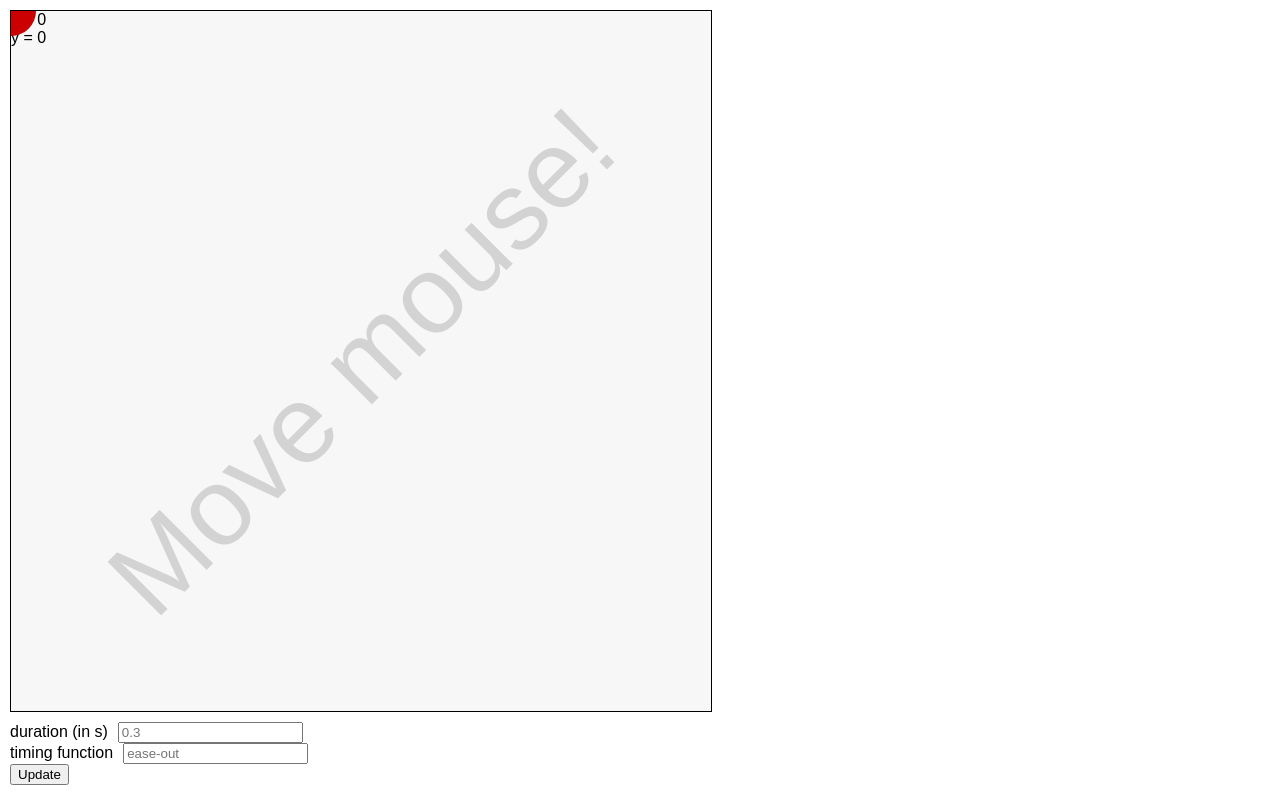
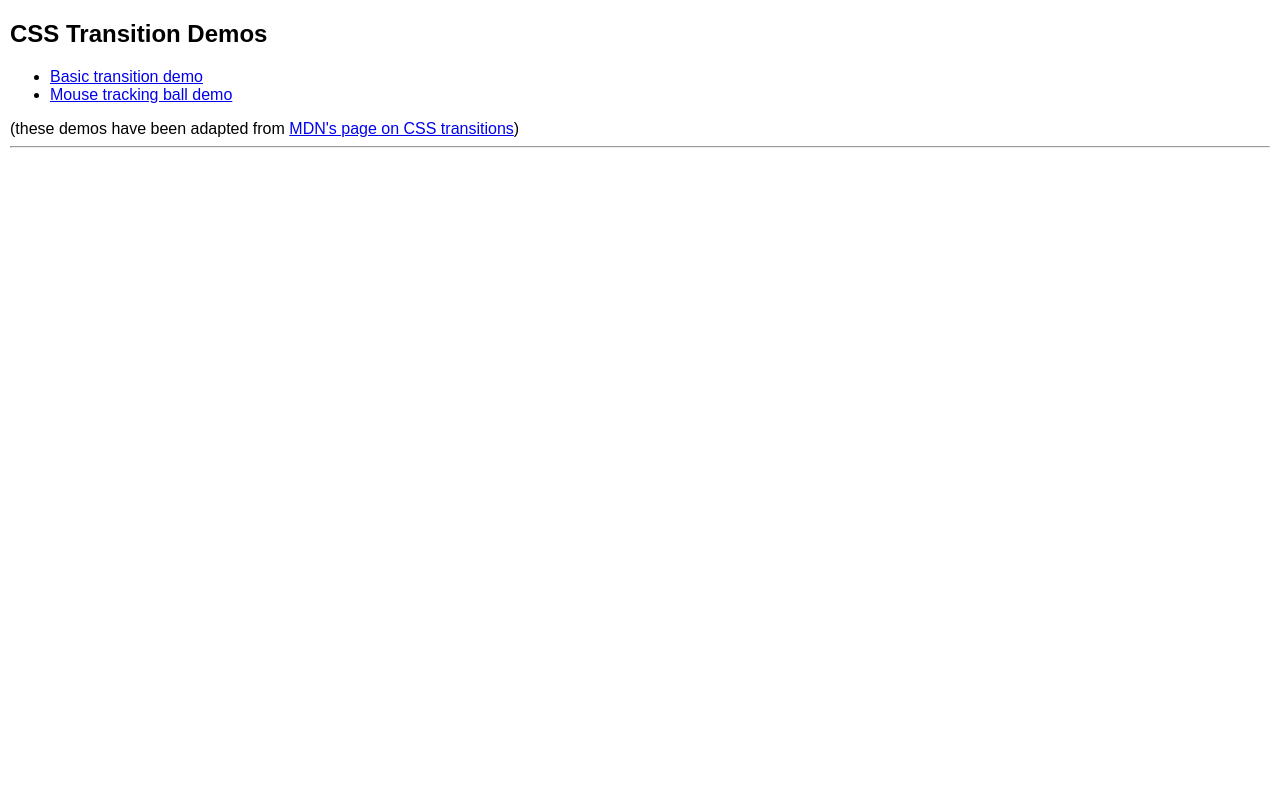
Before and after one commit to coderkd10/css-transition-demos, a React (Create React App) app: page / in a window 1280 px wide. Built offline with nearby package versions, Linux system fonts and the light colour scheme.

Commit message:
Add react router and add link to both demos in the home screen

```diff
--- a/package.json
+++ b/package.json
@@ -5,6 +5,7 @@
   "dependencies": {
     "react": "^16.3.2",
     "react-dom": "^16.3.2",
+    "react-router-dom": "^4.2.2",
     "react-scripts": "1.1.4"
   },
   "scripts": {
--- a/src/App.js
+++ b/src/App.js
@@ -1,10 +1,48 @@
 import React from 'react';
-// import BasicTransitionDemo from './css-transistion-demo/BasicTransition';
+import { HashRouter, Route, Link, Switch } from 'react-router-dom';
+import BasicTransitionDemo from './css-transistion-demo/BasicTransition';
 import MouseBallDemo from './css-transistion-demo/MouseBall';
 
 const App = () => (
-  // <BasicTransitionDemo />
-  <MouseBallDemo />
+  <HashRouter>
+    <div>
+      <h2>CSS Transition Demos</h2>
+      <ul>
+        <li>
+          <Link to='/basic'>
+            Basic transition demo
+          </Link>
+        </li>
+        <li>
+          <Link to='/ball'>
+            Mouse tracking ball demo
+          </Link>
+        </li>
+      </ul>
+      (these demos have been adapted from <a href='https://developer.mozilla.org/en-US/docs/Web/CSS/CSS_Transitions/Using_CSS_transitions'>MDN's page on CSS transitions</a>)
+      <hr/>
+      <Switch>
+        <Route
+          path='/basic'
+          render={() =>
+            <div>
+              <h3>Basic demo</h3>
+              <BasicTransitionDemo />
+            </div>
+          }
+        />
+        <Route
+          path='/ball'
+          render={() =>
+            <div>
+              <h3>Ball demo</h3>
+              <MouseBallDemo />
+            </div>
+          }
+        />
+      </Switch>
+    </div>
+  </HashRouter>
 );
 
 export default App;
```
Also changed, not shown: 1 other file (tests, documents, lock files or other folders).
